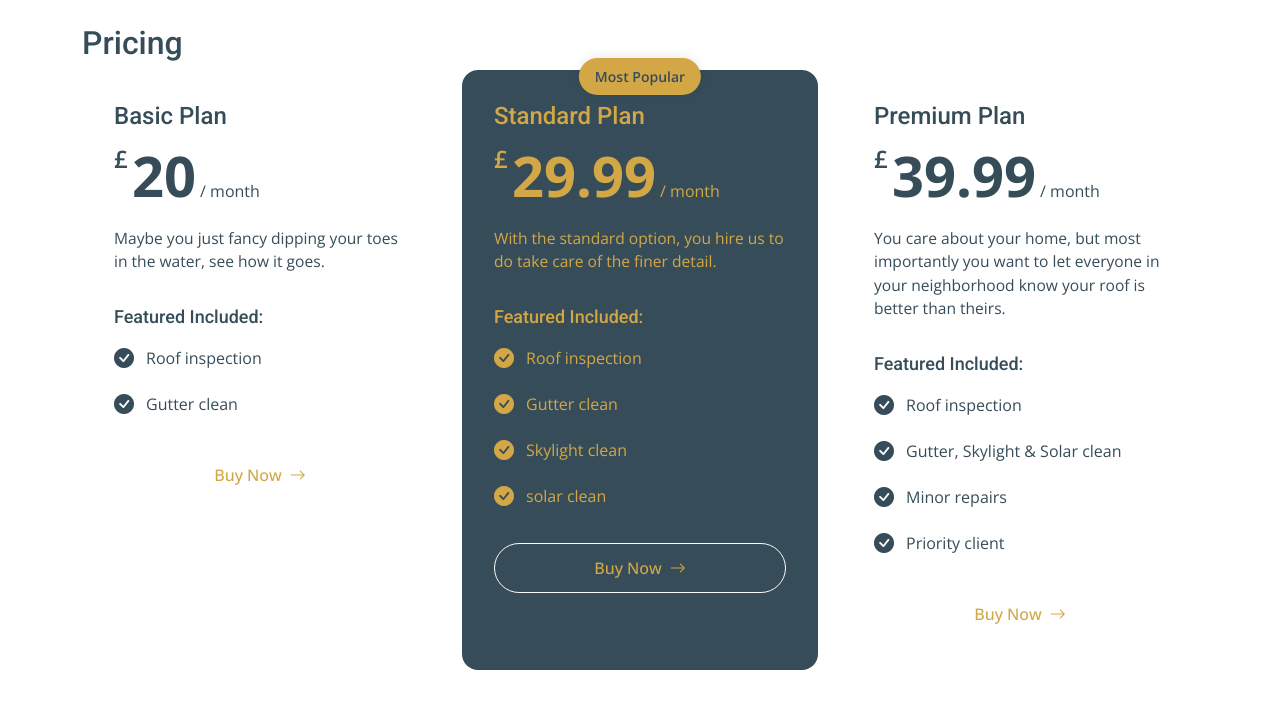
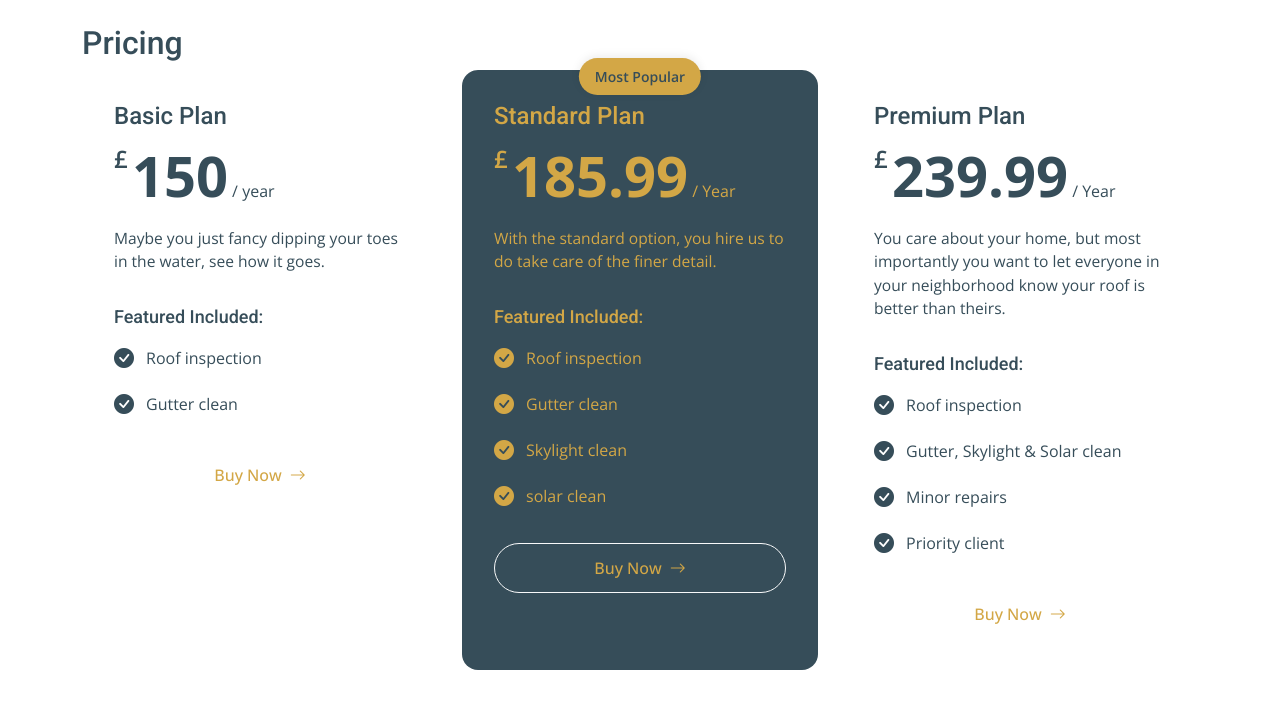
Before and after one commit to Tamemroofa/Roofa.co-V2.0, a website: page service-maintenance.html in a window 1280 px wide. Shown: the part 1200-1928 px from the top of the page. Drawn offline with nearby package versions, Linux system fonts and the light colour scheme.

Commit message:
Update service-maintenance.html with new content
The maintenance HTML file has been updated with new content, including service details and pricing plans.

```diff
--- a/service-maintenance.html
+++ b/service-maintenance.html
@@ -153,8 +153,8 @@
               <h3>Basic Plan</h3>
               <div class="price">
                 <span class="currency">£</span>
-                <span class="amount">20</span>
-                <span class="period">/ month</span>
+                <span class="amount">150</span>
+                <span class="period">/ year</span>
               </div>
               <p class="description">Maybe you just fancy dipping your toes in the water, see how it goes.</p>
 
@@ -184,8 +184,8 @@
               <h3>Standard Plan</h3>
               <div class="price">
                 <span class="currency">£</span>
-                <span class="amount">29.99</span>
-                <span class="period">/ month</span>
+                <span class="amount">185.99</span>
+                <span class="period">/ Year</span>
               </div>
               <p class="description">With the standard option, you hire us to do take care of the finer detail.</p>
 
@@ -222,8 +222,8 @@
               <h3>Premium Plan</h3>
               <div class="price">
                 <span class="currency">£</span>
-                <span class="amount">39.99</span>
-                <span class="period">/ month</span>
+                <span class="amount">239.99</span>
+                <span class="period">/ Year</span>
               </div>
               <p class="description">You care about your home, but most importantly you want to let everyone in your
                 neighborhood know your roof is better than theirs.</p>
@@ -367,4 +367,5 @@
 
 </body>
 
+
 </html>
```
